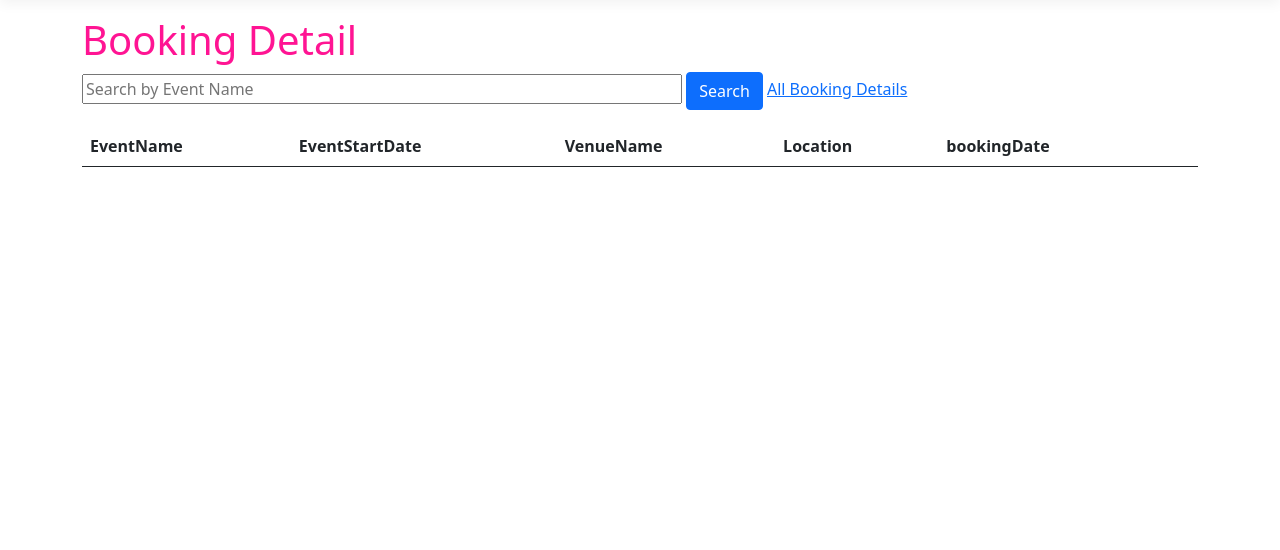
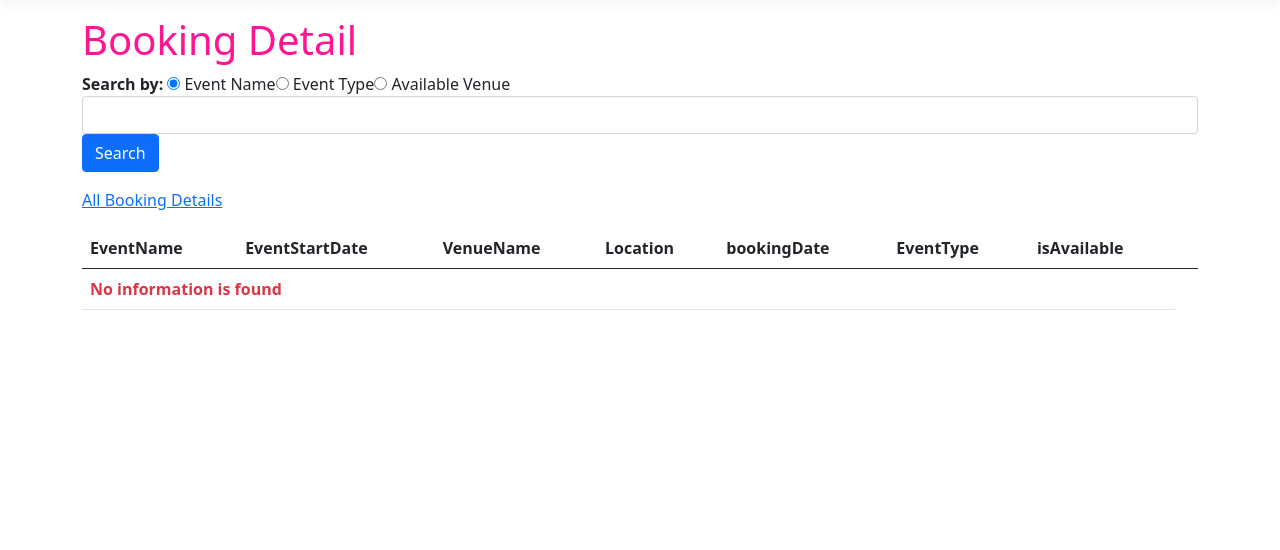
Before and after one commit to ambercoltman/CampusPrj-EventEase, an ASP.NET Core app: page /BookingDetail in a window 1280 px wide. Shown: the part 57-607 px from the top of the page. Run offline with ASP.NET Core 8, Linux system fonts and the light colour scheme; data that the repository does not hold is empty; style sheets or scripts are compiled from the project's sources; some libraries are stand-ins or nearby versions.

Commit message:
fix errors & added radio buttons and search by differnt attributes

```diff
--- a/EventEase/Controllers/BookingDetailController.cs
+++ b/EventEase/Controllers/BookingDetailController.cs
@@ -1,6 +1,7 @@
 using EventEase.Models;
 using Microsoft.AspNetCore.Mvc;
 using Microsoft.EntityFrameworkCore;
+using Microsoft.EntityFrameworkCore.Metadata.Internal;
 
 namespace EventEase.Controllers
 {
@@ -12,15 +13,30 @@ namespace EventEase.Controllers
             _context = context;
         }
         //lists booking details
-        public async Task<IActionResult>Index(string search)
+        public async Task<IActionResult>Index(string search, string searchBy)
         {
             var bookings = from b in _context.BookingDetail select b;
-            //will show the bookings if a search term is given
-            if (!string.IsNullOrEmpty(search))
+            if(searchBy == "TypeName")
             {
-                bookings = bookings.Where(b => b.EventName.Contains(search));
+                return View(bookings.Where(x => x.EventType == search || search == null).ToList());
             }
-            return View(bookings.ToList());
+            else if (searchBy == "isAvailable")
+            {
+
+                if(bool.TryParse(search, out bool value))
+                {
+                return View(bookings.Where(x => x.isAvailable == value || search == null).ToList());
+                }
+                else
+                {
+                    return View(bookings.ToList());
+                }
+            }
+            else
+            {
+                return View(bookings.Where(x => x.EventName.StartsWith(search) || search == null).ToList());
+            }
+
         }
     }
 }
--- a/EventEase/Models/ApplicationDBContexts.cs
+++ b/EventEase/Models/ApplicationDBContexts.cs
@@ -12,5 +12,6 @@ namespace EventEase.Models
         public DbSet<Events> Events { get; set; }
         public DbSet<Booking> Booking { get; set; }
         public DbSet<BookingDetail> BookingDetail { get; set; }
+        public DbSet<EventType> EventType { get; set; }
     }
 }
--- a/EventEase/Models/BookingDetail.cs
+++ b/EventEase/Models/BookingDetail.cs
@@ -18,6 +18,10 @@ namespace EventEase.Models
         public string Location { get; set; }
         [Required]
         public DateTime bookingDate { get; set; }
+        [Required]
+        public bool isAvailable { get; set; }
+        [Required]
+        public string EventType { get; set; }
     }
 }
 
--- a/EventEase/Models/Events.cs
+++ b/EventEase/Models/Events.cs
@@ -4,7 +4,7 @@ namespace EventEase.Models
 {
     public class Events
     {
-        //Quinn states that the [Rquired] attributes that will show a message to the user to fill out the fields.
+        //Quinn states that the [Required] attributes that will show a message to the user to fill out the fields.
         public int Id { get; set; }
         [Required]
         public string EventName{ get; set; }
@@ -16,8 +16,6 @@ namespace EventEase.Models
         public string Description{ get; set; }
         [Required]
         public int EventTypeID { get; set; }
-        [Required]
-        public EventType TypeName { get; set; }
     }
 }
 
--- a/EventEase/Views/BookingDetail/Index.cshtml
+++ b/EventEase/Views/BookingDetail/Index.cshtml
@@ -8,8 +8,15 @@
 
         <form method="get" asp-action"Index">
             <p>
-        <input type="search" placeholder="Search by Event Name" value="@ViewData["BookingDetails"]" name="search" style="width:600px;"/>
-        <input type="submit" value="Search" class="btn btn-primary"/>
+                @using (Html.BeginForm("Index", "Home", FormMethod.Get)) //ActionMethod : Controller : Method
+                {
+                    <b>Search by: </b>
+                    @Html.RadioButton("SearchBy", "EventName",true) <text> Event Name</text>
+                    @Html.RadioButton("SearchBy", "TypeName") <text> Event Type</text>
+                    @Html.RadioButton("SearchBy", "isAvailable") <text> Available Venue</text>
+                    @Html.TextBox("search", "", htmlAttributes: new {@class="w-60 form-control"})
+            <input type="submit" value="Search" class="btn btn-primary" />
+                }
         <a asp-action="Index">All Booking Details</a>
             </p>
         </form>
@@ -32,11 +39,25 @@
             <th>
                 @Html.DisplayNameFor(model => model.bookingDate)
             </th>
+            <th>
+                @Html.DisplayNameFor(model => model.EventType)
+            </th>
+            <th>
+                @Html.DisplayNameFor(model => model.isAvailable)
+            </th>
             <th></th>
         </tr>
     </thead>
     <tbody>
-@foreach (var item in Model) {
+        @if (Model.Count() == 0)
+        {
+            <tr>
+                <td colspan="7" class="text-danger fw-bold">No information is found</td>
+            </tr>
+        }
+        else
+        {
+           foreach (var item in Model) {
         <tr>
             <td>
                 @Html.DisplayFor(modelItem => item.EventName)
@@ -53,7 +74,14 @@
             <td>
                 @Html.DisplayFor(modelItem => item.bookingDate)
             </td>
+            <td>
+                @Html.DisplayFor(modelItem => item.EventType)
+            </td>
+            <td>
+                @(item.isAvailable ? "Yes" : "No")
+            </td>
         </tr>
+}
 }
     </tbody>
 </table>
--- a/EventEase/Views/Events/Create.cshtml
+++ b/EventEase/Views/Events/Create.cshtml
@@ -38,11 +38,6 @@
                 <span asp-validation-for="EventTypeID" class="text-danger"></span>
             </div>
             <div class="form-group">
-                <label asp-for="TypeName" class="control-label"></label>
-                <input asp-for="TypeName" class="form-control" />
-                <span asp-validation-for="TypeName" class="text-danger"></span>
-            </div>
-            <div class="form-group">
                 <input type="submit" value="Create" class="btn btn-primary" />
             </div>
         </form>
--- a/EventEase/Views/Events/Delete.cshtml
+++ b/EventEase/Views/Events/Delete.cshtml
@@ -41,12 +41,6 @@
         <dd class="col-sm-10">
             @Html.DisplayFor(model => model.EventTypeID)
         </dd>
-        <dt class="col-sm-2">
-            @Html.DisplayNameFor(model => model.TypeName)
-        </dt>
-        <dd class="col-sm-10">
-            @Html.DisplayFor(model => model.TypeName)
-        </dd>
     </dl>
 
     <form asp-action="Delete">
--- a/EventEase/Views/Events/Details.cshtml
+++ b/EventEase/Views/Events/Details.cshtml
@@ -40,12 +40,6 @@
         <dd class="col-sm-10">
             @Html.DisplayFor(model => model.EventTypeID)
         </dd>
-        <dt class="col-sm-2">
-            @Html.DisplayNameFor(model => model.TypeName)
-        </dt>
-        <dd class="col-sm-10">
-            @Html.DisplayFor(model => model.TypeName)
-        </dd>
     </dl>
 </div>
 <div>
--- a/EventEase/Views/Events/Edit.cshtml
+++ b/EventEase/Views/Events/Edit.cshtml
@@ -39,11 +39,6 @@
                 <span asp-validation-for="EventTypeID" class="text-danger"></span>
             </div>
             <div class="form-group">
-                <label asp-for="TypeName" class="control-label"></label>
-                <input asp-for="TypeName" class="form-control" />
-                <span asp-validation-for="TypeName" class="text-danger"></span>
-            </div>
-            <div class="form-group">
                 <input type="submit" value="Save" class="btn btn-primary" />
             </div>
         </form>
--- a/EventEase/Views/Events/Index.cshtml
+++ b/EventEase/Views/Events/Index.cshtml
@@ -32,9 +32,6 @@
             <th>
                 @Html.DisplayNameFor(model => model.EventTypeID)
             </th>
-            <th>
-                @Html.DisplayNameFor(model => model.TypeName)
-            </th>
             <th></th>
         </tr>
     </thead>
@@ -57,9 +54,6 @@
                 @Html.DisplayFor(modelItem => item.EventTypeID)
             </td>
             <td>
-                @Html.DisplayFor(modelItem => item.TypeName)
-            </td>
-            <td>
                     <a asp-action="Edit" asp-route-id="@item.Id" style=" color:lightcoral">Edit</a> |
                     <a asp-action="Details" asp-route-id="@item.Id" style=" color:lightcoral">Details</a> |
                     <a asp-action="Delete" asp-route-id="@item.Id" style=" color:lightcoral">Delete</a>
```
Also changed, not shown: EventEase/Controllers/EventTypeController.cs (added, +20 -0 lines), EventEase/Views/EventType/Index.cshtml (added, +35 -0 lines).
